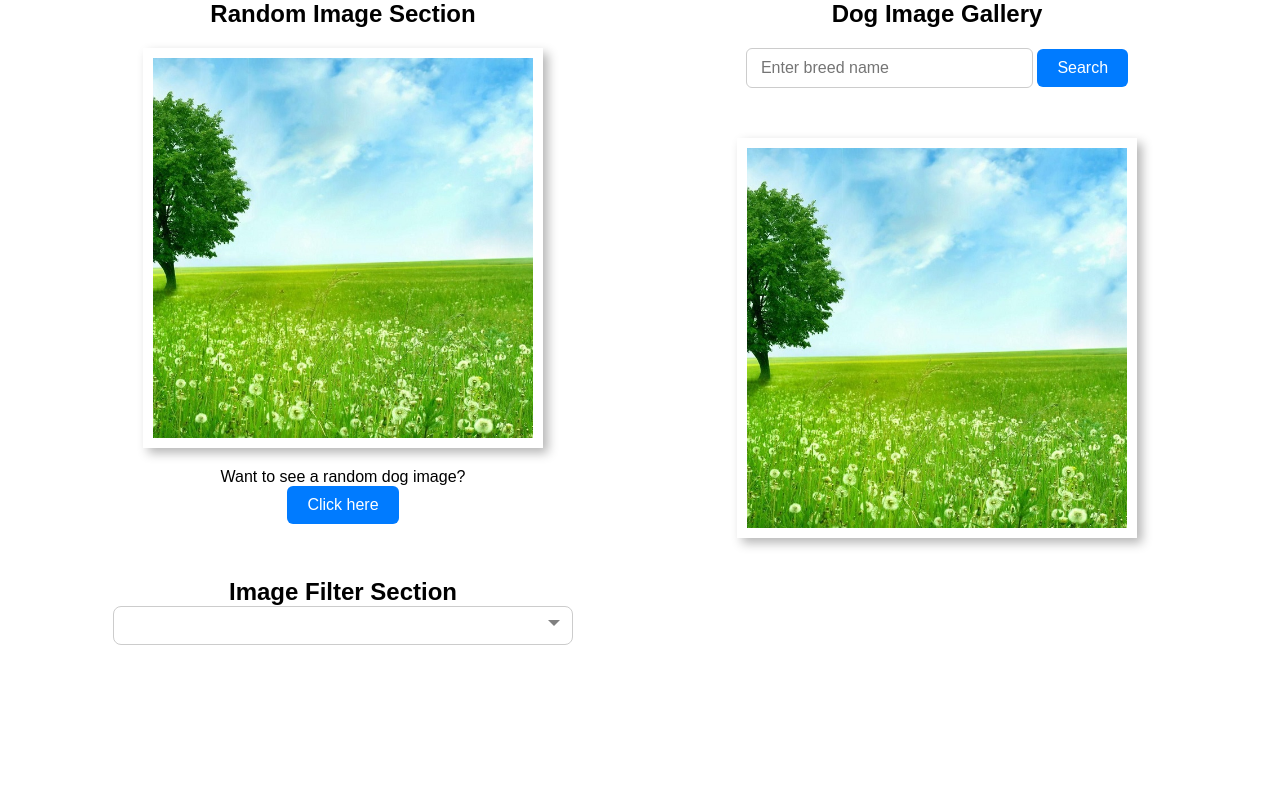
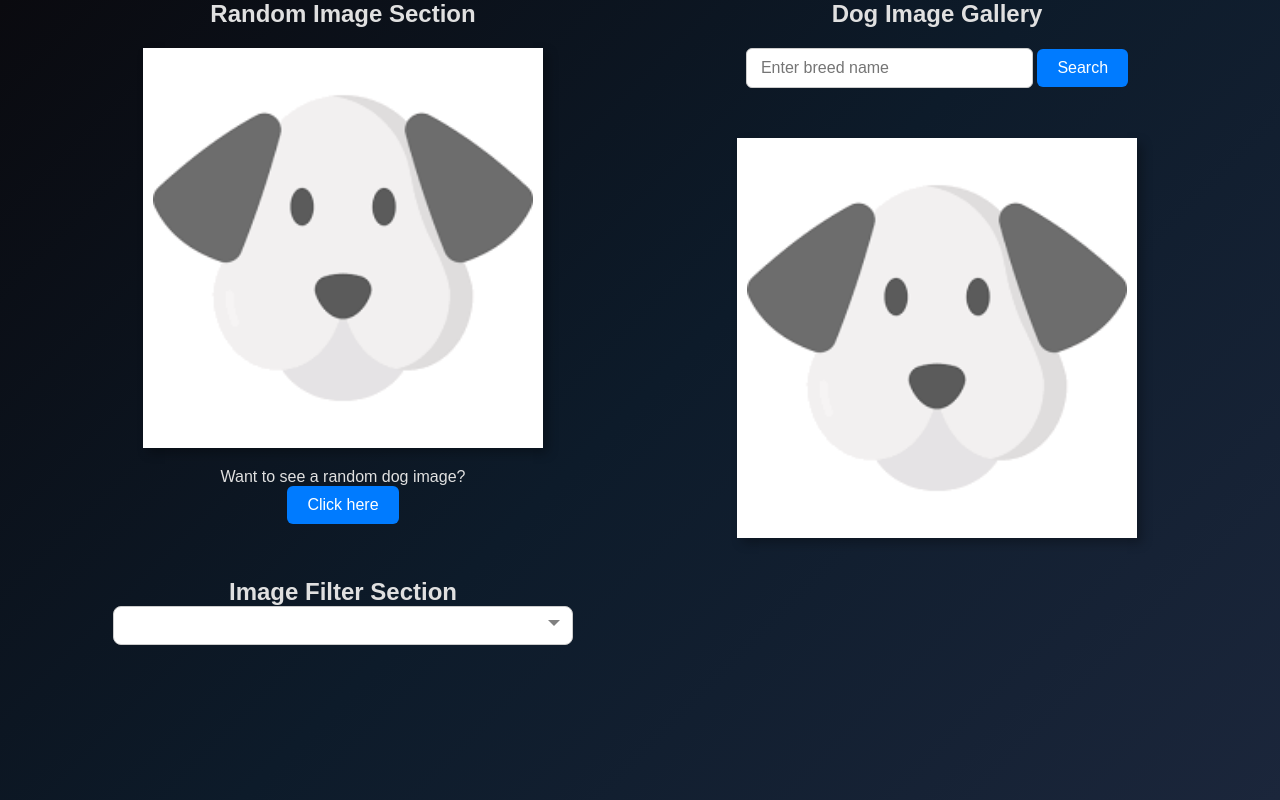
Before and after one commit to Soph-iee/DogGallery, a plain HTML site: page index.html in a window 1280 px wide. Drawn offline with Linux system fonts and the light colour scheme; no server answers.

Commit message:
changed icon and bg

```diff
--- a/index.html
+++ b/index.html
@@ -14,7 +14,7 @@
         <div class="random-grid">
           <div class="spinner"></div>
           <div id="image-container">
-            <img src="photos/NAT.jpg" alt="" id="breedImage" />
+            <img src="photos/dog-icon.png" alt="" id="breedImage" />
           </div>
           <p id="error"></p>
         </div>
@@ -29,7 +29,7 @@
         <div class="gallery-grid">
           <span id="errorMsg"></span>
           <div class="SearchResultContainer">
-            <img src="photos/NAT.jpg" alt="" id="breedImage" />
+            <img src="photos/dog-icon.png" alt="" id="breedImage" />
           </div>
         </div>
       </section>
--- a/styles.css
+++ b/styles.css
@@ -3,9 +3,15 @@
   margin: 0;
   padding: 0;
 }
-html {
-  font-family: sans-serif;
+body {
+  background: linear-gradient(135deg, #0a0a0f, #0d1b2a, #1b263b);
+  min-height: 100vh;
+  margin: 0;
+  color: #e0e0e0;
+  font-family: 'Poppins', sans-serif;
 }
+
+
 
 #errorMsg {
   font-size: 20px;
@@ -55,6 +61,7 @@ img {
   height: 400px;
   object-fit: cover;
   padding: 10px;
+  background-color: #fff;
   box-shadow: 5px 5px 10px 0px rgba(0, 0, 0, 0.29);
   position: relative;
 }
```
Also changed, not shown: photos/dog-icon.png (added).
